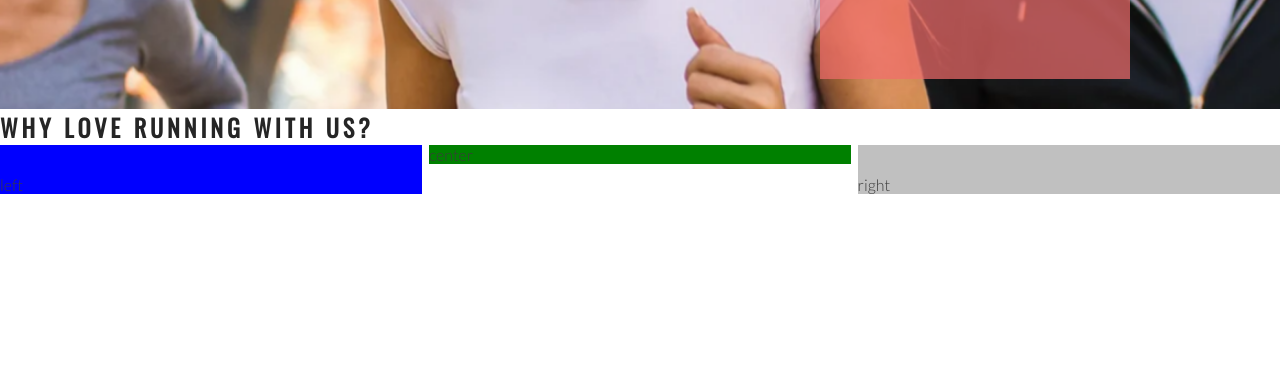
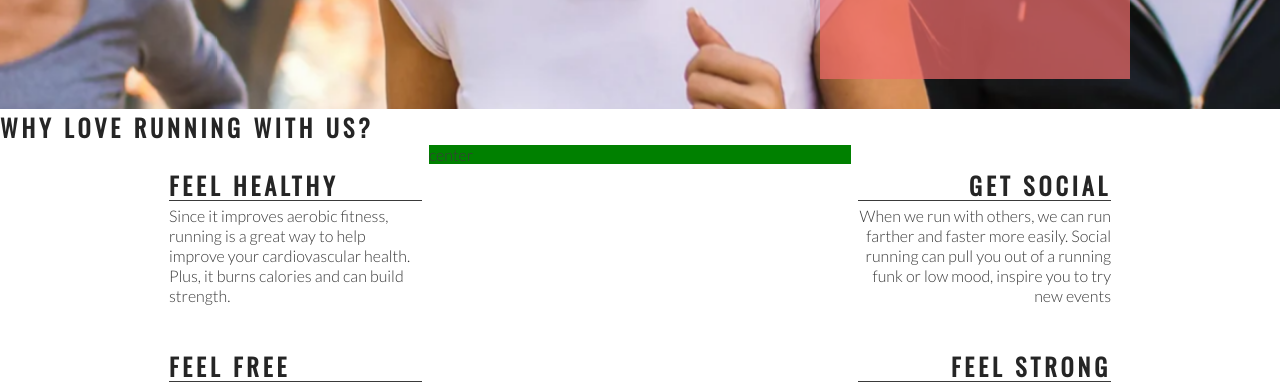
Before and after one commit to khubabshams/love-running, a plain HTML site: page index.html in a window 1280 px wide. Shown: the part 566-952 px from the top of the page. Drawn offline with nearby package versions, Linux system fonts and the light colour scheme.

Commit message:
add right about section and style

```diff
--- a/assets/css/style.css
+++ b/assets/css/style.css
@@ -121,14 +121,12 @@ h1, h2 {
     padding-top: 30px;
     width: 33%;
     float: left;
-    background-color: blue;
 }
 
 #right-about {
     padding-top: 30px;
     width: 33%;
     float: right;
-    background-color: silver;
 }
 
 #center-about {
@@ -136,3 +134,33 @@ h1, h2 {
     margin: 0 auto;
     background-color: green;
 }
+
+hr {
+    border-top: 1px solid #3a3a3a;
+    width: 100%;
+    margin: 5px 0;
+}
+
+.left-about-heading {
+    width: 60%;
+    float: right;
+    line-height: 20px;
+    clear: both;
+    margin-bottom: 50px;
+}
+
+.right-about-heading {
+    width: 60%;
+    float: left;
+    line-height: 20px;
+    clear: both;
+    margin-bottom: 50px;
+}
+
+.right-about-heading h2 {
+    text-align: right
+}
+
+.right-about-heading p {
+    text-align: right;
+}
--- a/index.html
+++ b/index.html
@@ -37,8 +37,38 @@
     </section>
     <section id="club-ethos">
         <h1>Why Love Running With Us?</h1>
-        <div id="left-about">left</div>
-        <div id="right-about">right</div>
+        <div id="left-about">
+            <div class="left-about-heading">
+                <h2>Feel Healthy</h2>
+                <hr>
+                <p>
+                    Since it improves aerobic fitness, running is a great way to help improve your cardiovascular health. Plus, it burns calories and can build strength.
+                </p>
+            </div>
+            <div class="left-about-heading">
+                <h2>Feel Free</h2>
+                <hr>
+                <p>
+                    Physical exercise, running included, is known to release endorphins in the brain. Endorphins make you more energetic, more awake and, yes, happier.
+                </p>
+            </div>
+        </div>
+        <div id="right-about">
+            <div class="right-about-heading">
+                <h2>Get Social</h2>
+                <hr>
+                <p>
+                    When we run with others, we can run farther and faster more easily. Social running can pull you out of a running funk or low mood, inspire you to try new events
+                </p>
+            </div>
+            <div class="right-about-heading">
+                <h2>Feel Strong</h2>
+                <hr>
+                <p>
+                    Running strengthens your heart by pumping blood more effectively through your body.
+                </p>
+            </div>
+        </div>
         <div id="center-about">center</div>
     </section>
     <section>Running locations, distances and times</section>
```
